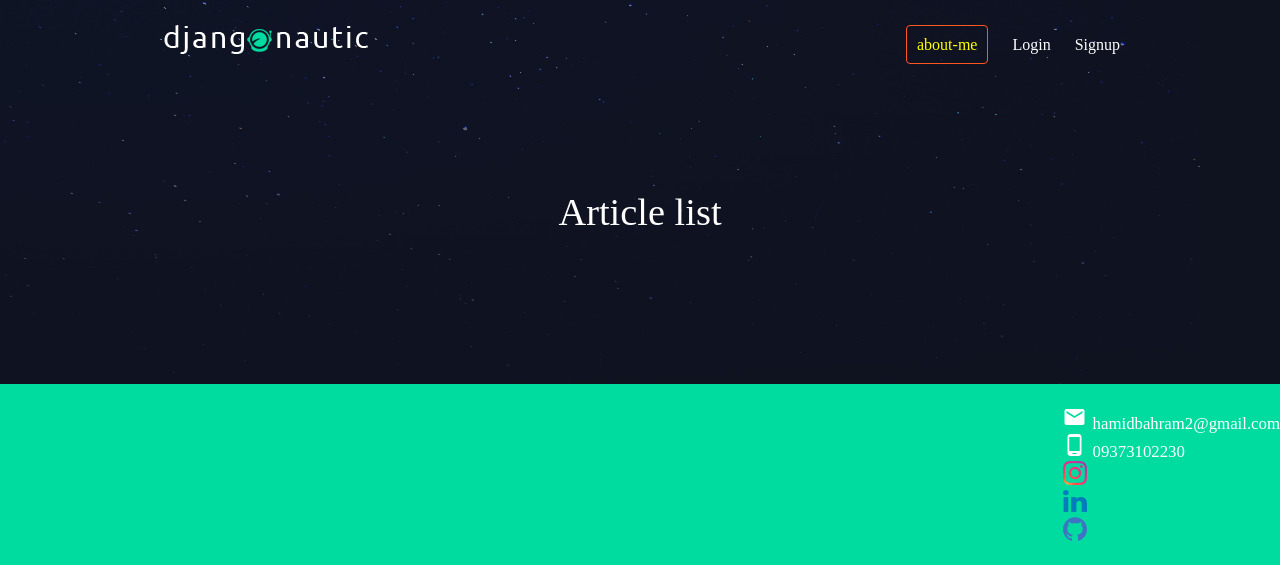
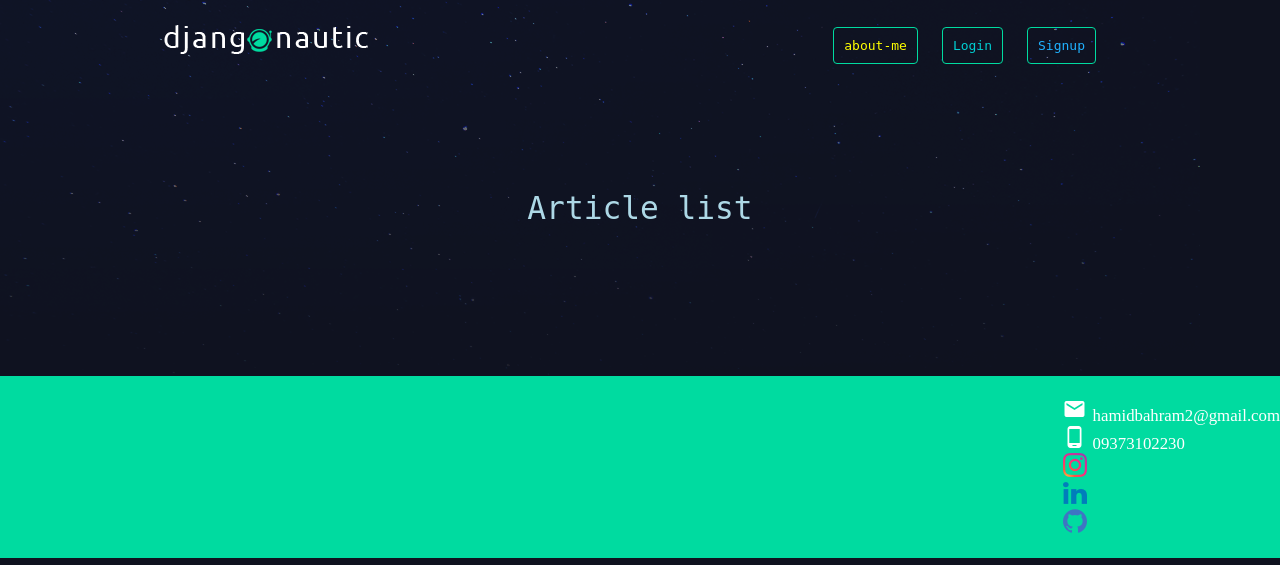
Before and after one commit to hamidbahram/Articl-web, a Django app: page / in a window 1280 px wide. Shown: the top 565 px of the page. Run offline with Django 3.2, Linux system fonts and the light colour scheme; data that the repository does not hold is empty.

Commit message:
make the style better

```diff
--- a/articles/forms.py
+++ b/articles/forms.py
@@ -3,5 +3,5 @@ from . import models
 
 class CreateArticle(forms.ModelForm):
     class Meta:
-        model = models.Article
-        fields = ['title', 'body', 'slug', 'thumb']
+        model  =  models.Article
+        fields =  ['title', 'body', 'slug', 'thumb']
--- a/articles/templates/articles/article_list.html
+++ b/articles/templates/articles/article_list.html
@@ -1,7 +1,7 @@
 {% extends 'base_layout.html' %}
 
 {% block content %}
-    <h1>Article list</h1>
+    <h1 class="header">Article list</h1>
     <div class="articles">
         {% for article in articles %}
             <div class="article">
--- a/assets/styles.css
+++ b/assets/styles.css
@@ -114,7 +114,8 @@ a.highlight{
     border: 1px solid #00dba0;
     padding: 10px;
     border-radius: 4px;
-    color: #00dba0;
+    color: #8B008B;
+    font-family:monospace;
 }
 
 .helptext, .helptext ul{
@@ -175,8 +176,48 @@ footer{
 }
 
 a.about{
-    border:1px solid #ff5722;
+    border:1px solid #00dba0;
     padding:10px;
     border-radius:4px;
     color:#ffff00;
+    font-family:monospace;
 }
+
+.header{
+    color:#ADD8E6;
+    font-family: monospace;
+}
+
+.article h2 a{
+    color:#ADD8E6;
+    font-family: monospace;
+}
+
+.article p{
+    color:#5F9EA0;
+    font-family: monospace;
+}
+
+.logout-link button{
+    border:1px solid #00dba0;
+    padding:10px;
+    border-radius:4px;
+    color:#DC143C;
+    font-family:monospace;
+}
+
+.login a{
+    border: 1px solid #00dba0;
+    padding: 10px;
+    border-radius:4px;
+    color: #00CED1;
+    font-family:monospace;
+}
+
+.signup a{
+    border: 1px solid #00dba0;
+    padding: 10px;
+    border-radius:4px;
+    color: #20B2FF;
+    font-family:monospace;
+}
--- a/djangonautic/urls.py
+++ b/djangonautic/urls.py
@@ -14,12 +14,12 @@ Including another URLconf
     2. Add a URL to urlpatterns:  path('blog/', include('blog.urls'))
 """
 from django.contrib.staticfiles.urls import staticfiles_urlpatterns
+from articles import views as article_views #import views in app
+from . import views #import views in project
 from django.conf.urls.static import static
 from django.urls import path, include
 from django.contrib import admin
 from django.conf import settings
-from articles import views as article_views #import views in app
-from . import views #import views in project
 
 urlpatterns = [
     path('admin/', admin.site.urls),
--- a/templates/base_layout.html
+++ b/templates/base_layout.html
@@ -20,12 +20,12 @@
                         {% csrf_token %}
                         <button type="submit">Logout</button>
                     </form>
-                   </li>
                    <li><a href="{% url 'articles:create' %}" class="highlight">New Article</a></li>
                    {% else %}
-                   <li><a href="{% url 'accounts:login' %}">Login</a></li>
-                   <li><a href="{% url 'accounts:signup' %}">Signup</a></li>
+                   <li class="login"><a href="{% url 'accounts:login' %}">Login</a></li>
+                   <li class="signup"><a href="{% url 'accounts:signup' %}">Signup</a></li>
                    {% endif %}
+                <li>
             </ul>
         </nav>
     </header>
```
Also changed, not shown: articles/models.py (+7 -6 lines), articles/templates/articles/article_detail.html (+4 -4 lines). Lines whose indentation alone changed are shown as unchanged.
